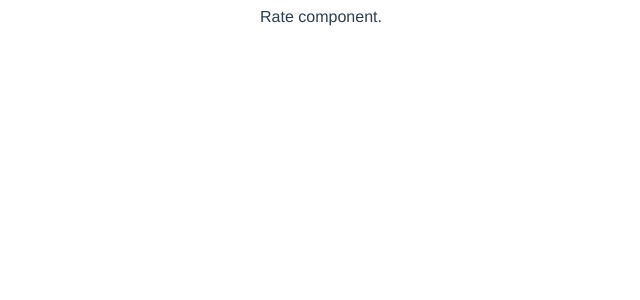
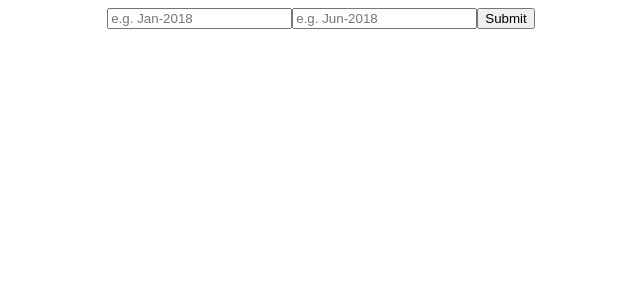
Before and after one commit to kenken17/govtech-test, a Vue app: page / in a window 1280 px wide. Shown: the top 300 px of the page, without its empty margins (319-959 px from the left). Built offline with nearby package versions, Linux system fonts and the light colour scheme; no server answers.

Commit message:
Add in basic date range call to API.

```diff
--- a/src/components/Rate.vue
+++ b/src/components/Rate.vue
@@ -1,26 +1,41 @@
 <template>
     <div class="rate">
-        Rate component.
+        <form @submit.prevent="onSubmitData">
+            <input type="text" v-model="startDate" placeholder="e.g. Jan-2018" />
+            <input type="text" v-model="endDate" placeholder="e.g. Jun-2018" />
+            <button type="submit">Submit</button>
+        </form>
     </div>
 </template>
 
 <script>
 import { mapActions } from 'vuex';
+import commonMixin from '@/mixins/commonMixin';
+
+function onSubmitData() {
+    const startDateStr = this.getDateStr(this.startDate);
+    const endDateStr = this.getDateStr(this.endDate);
+
+    this
+        .getMonthlyRates(`between[end_of_month]=${startDateStr},${endDateStr}`)
+        .then(() => {
+        });
+}
 
 export default {
     name: 'Rate',
-    props: {},
+    data() {
+        return {
+            startDate: null,
+            endDate: null
+        };
+    },
+    mixins: [commonMixin],
     methods: {
         ...mapActions('rateModule', [
             'getMonthlyRates'
-        ])
-    },
-    created() {
-        this
-            .getMonthlyRates('resource_id=5f2b18a8-0883-4769-a635-879c63d3caac&limit=5')
-            .then((data) => {
-                console.log('>>>', data);
-            });
+        ]),
+        onSubmitData
     }
 };
 </script>
--- /dev/null
+++ b/src/mixins/commonMixin.js
@@ -0,0 +1,14 @@
+const commonMixin = {
+    methods: {
+        getDateStr(date) {
+            const dateToken = date.split('-');
+
+            let monStr = new Date(Date.parse(`${dateToken[0].toLowerCase()} 1, 2018`)).getMonth() + 1;
+            monStr = (`00${monStr}`).slice(-2);
+
+            return `${dateToken[1]}-${monStr}`;
+        }
+    }
+};
+
+export default commonMixin;
--- a/src/services/rateService.js
+++ b/src/services/rateService.js
@@ -2,7 +2,7 @@ import api from '@/services/apiService';
 
 const rateService = {
     getMonthlyRates(data) {
-        return api.get(`search.json?${data}`);
+        return api.get(`search.json?resource_id=5f2b18a8-0883-4769-a635-879c63d3caac&${data}`);
     }
 };
 
```
